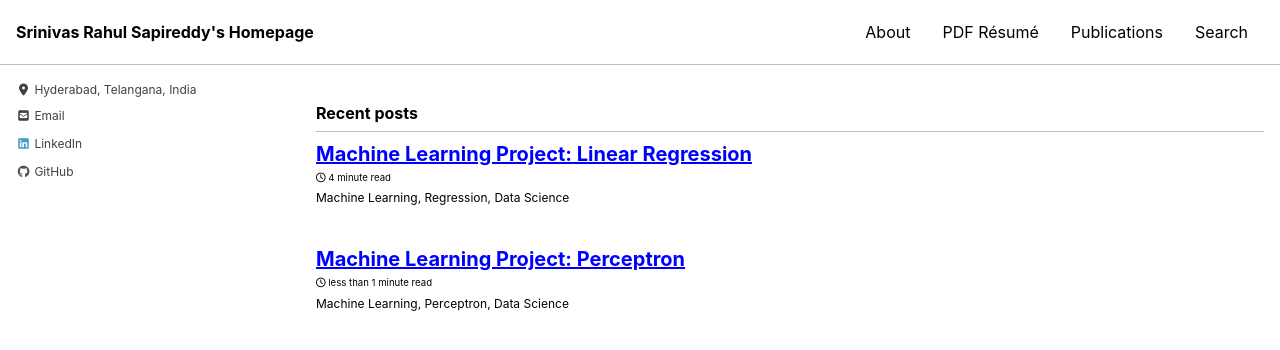
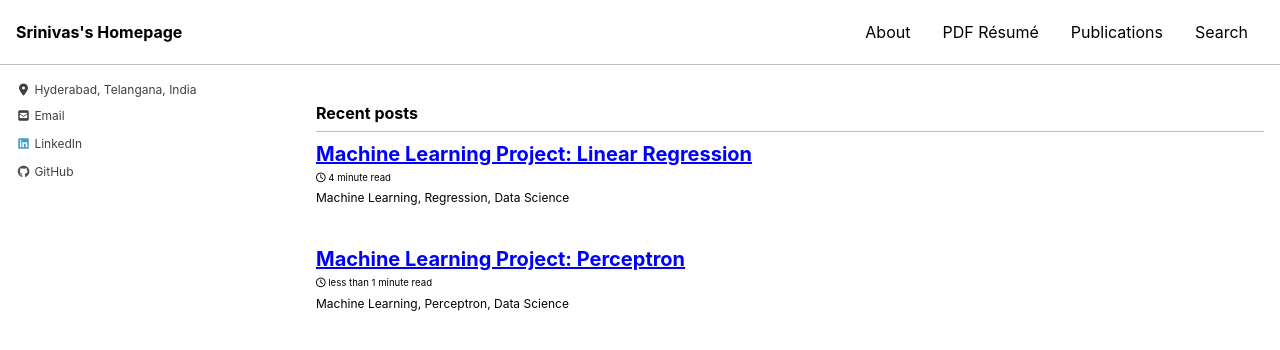
Before and after one commit to srsapireddy/srsapireddy.github.io, a Jekyll site: the page built from index.html, in a window 1280 px wide and 900 px high. Shown: the top 350 px of the window. Built offline with Jekyll 4.4.1, drawn with Linux system fonts in a browser that asks for light colours; cached includes are drawn as plain includes; nearby versions of some CDN libraries; the list of posts is cut into pages by our own code.

Commit message:
page changes

```diff
--- a/_config.yml
+++ b/_config.yml
@@ -16,7 +16,7 @@ minimal_mistakes_skin    : "contrast" # "air", "aqua", "contrast", "dark", "dirt
 
 # Site Settings
 locale                   : "en-US"
-title                    : "Srinivas Rahul Sapireddy's Homepage"
+title                    : "Srinivas's Homepage"
 title_separator          : "-"
 subtitle                 : # "Data Science Portfolio" # site tagline that appears below site title in masthead
 name                     : "Srinivas Rahul Sapireddy"
```
